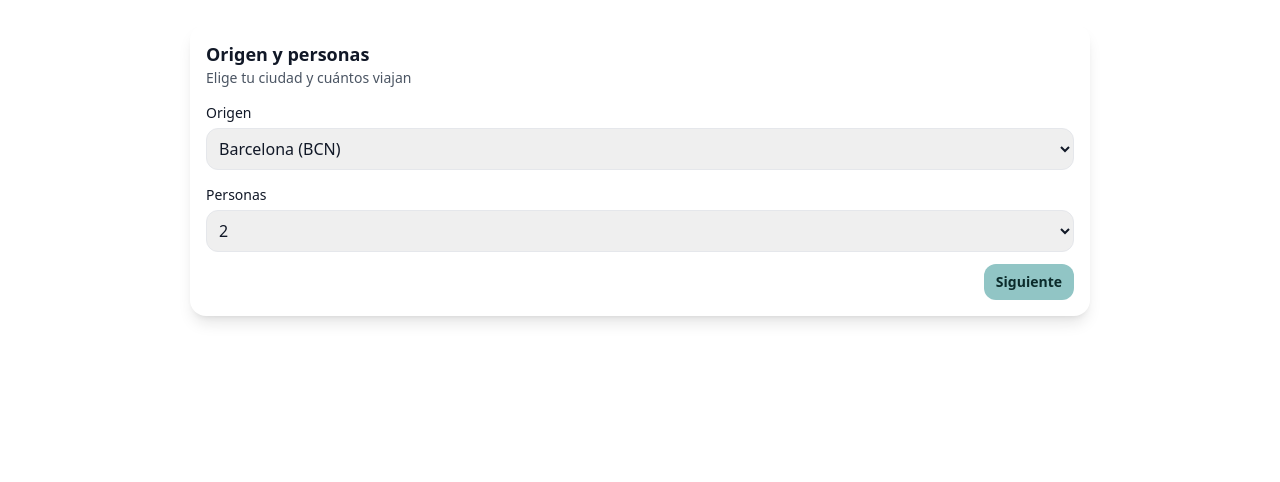
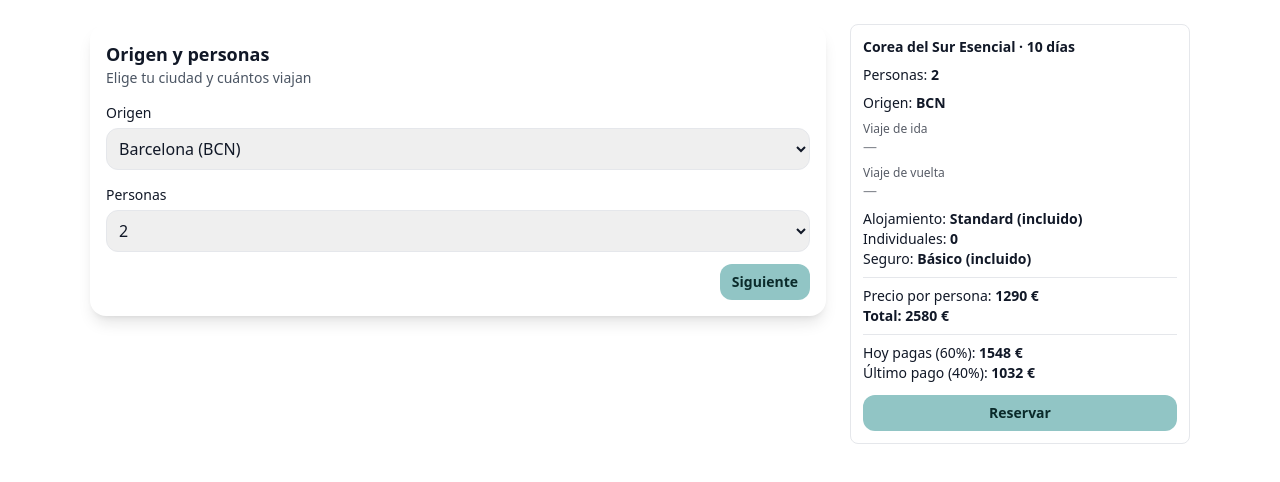
Before and after one commit to anabelce93/ktt, a Next.js app: page / in a window 1280 px wide. Shown: the top 482 px of the page. Built offline with nearby package versions, Linux system fonts and the light colour scheme.

Commit message:
Update Widget.tsx

```diff
--- a/components/Widget.tsx
+++ b/components/Widget.tsx
@@ -2,7 +2,8 @@
 import React, { useState } from "react";
 import StepHeader from "./StepHeader";
 import Calendar from "./Calendar";
-import FlightsList from "./FlightsList";
+import FlightsList, { FlightOption } from "./FlightsList";
+import SummaryPanel from "./SummaryPanel";
 
 type Step = "op" | "cal" | "flights" | "hot" | "ins" | "sum";
 
@@ -11,28 +12,28 @@ export default function Widget() {
   const [pax, setPax] = useState(2);
   const [step, setStep] = useState<Step>("op");
   const [dates, setDates] = useState<{ dep: string; ret: string } | null>(null);
-  const [selectedFlightId, setSelectedFlightId] = useState<string | null>(null);
-  const [selectedOption, setSelectedOption] = useState<any>(null);
+  const [selectedFlight, setSelectedFlight] = useState<FlightOption | null>(null);
   const [lux, setLux] = useState(false);
   const [singleRooms, setSingleRooms] = useState(0);
   const [insurance, setInsurance] = useState(false);
 
+  // base por persona según temporada — de momento, si lo tenías en backend, pásalo aquí como prop o calcúlalo allí
+  const [baseFarePerPerson, setBaseFarePerPerson] = useState(1290);
+
+  const [summaryOpenMobile, setSummaryOpenMobile] = useState(false);
+
   return (
-    <div className="max-w-[900px] w-full mx-auto">
+    <div className="w-full max-w-[1100px] mx-auto">
+      {/* Layout: izquierda flujo, derecha resumen (lg) */}
+      <div className="grid grid-cols-1 lg:grid-cols-[1fr_340px] gap-6">
+        <div>
           {step === "op" && (
             <div className="card">
-          <StepHeader
-            title="Origen y personas"
-            subtitle="Elige tu ciudad y cuántos viajan"
-          />
+              <StepHeader title="Origen y personas" subtitle="Elige tu ciudad y cuántos viajan" />
               <div className="space-y-3">
                 <div>
                   <label className="text-sm font-medium">Origen</label>
-              <select
-                className="select"
-                value={origin}
-                onChange={(e) => setOrigin(e.target.value)}
-              >
+                  <select className="select" value={origin} onChange={(e) => setOrigin(e.target.value)}>
                     <option value="BCN">Barcelona (BCN)</option>
                     <option value="MAD">Madrid (MAD)</option>
                     <option value="VLC">Valencia (VLC)</option>
@@ -42,36 +43,22 @@ export default function Widget() {
                 </div>
                 <div>
                   <label className="text-sm font-medium">Personas</label>
-              <select
-                className="select"
-                value={pax}
-                onChange={(e) => setPax(parseInt(e.target.value))}
-              >
+                  <select className="select" value={pax} onChange={(e) => setPax(parseInt(e.target.value))}>
                     {[1, 2, 3, 4, 5, 6].map((n) => (
-                  <option key={n} value={n}>
-                    {n}
-                  </option>
+                      <option key={n} value={n}>{n}</option>
                     ))}
                   </select>
                 </div>
                 <div className="flex justify-end">
-              <button className="btn btn-primary" onClick={() => setStep("cal")}>
-                Siguiente
-              </button>
+                  <button className="btn btn-primary" onClick={() => setStep("cal")}>Siguiente</button>
                 </div>
               </div>
             </div>
           )}
 
-      {step === "cal" && dates === null && (
-        <div className="space-y-3">
+          {step === "cal" && (
             <div className="card">
-            <StepHeader
-              title="Selecciona fecha"
-              subtitle="Mostramos fechas con disponibilidad"
-            />
-
-            {/* Calendario */}
+              <StepHeader title="Selecciona fecha" subtitle="Mostramos fechas con disponibilidad" />
               <Calendar
                 origin={origin}
                 pax={pax}
@@ -80,14 +67,10 @@ export default function Widget() {
                   setStep("flights");
                 }}
               />
-
-
-            {/* bajo el calendario: que queden en una sola fila también en móvil */}
-            <div className="flex justify-between mt-4">
-              <button className="btn btn-secondary" onClick={() => setStep("op")}>
-                Atrás
-              </button>
-            </div>
+              {/* fila de botones baja: Atrás izq (el Siguiente está en Calendar a la derecha) */}
+              <div className="mt-4 flex justify-between">
+                <button className="btn btn-secondary" onClick={() => setStep("op")}>Atrás</button>
+                <div /> {/* hueco para que quede alineado con el Siguiente del Calendar */}
               </div>
             </div>
           )}
@@ -95,14 +78,14 @@ export default function Widget() {
           {step === "flights" && dates && (
             <FlightsList
               origin={origin}
-  departure={dates!.dep}
-  ret={dates!.ret}
+              departure={dates.dep}
+              ret={dates.ret}
               pax={pax}
               onBack={() => setStep("cal")}
-  onConfirm={(id: string, opt: any) => {
-    setSelectedFlightId(id);
-    setSelectedOption(opt);
-    setStep("hot"); // avanzar tras confirmar
+              onConfirm={(_id, opt) => {
+                setSelectedFlight(opt);
+                setStep("hot");
+                setSummaryOpenMobile(true);
               }}
             />
           )}
@@ -118,36 +101,26 @@ export default function Widget() {
                     value={lux ? "lux" : "base"}
                     onChange={(e) => setLux(e.target.value === "lux")}
                   >
-                <option value="base">Base (+0 €)</option>
+                    <option value="base">Standard (incluido)</option>
                     <option value="lux">Luxury (+400 €/persona)</option>
                   </select>
                 </div>
                 <div>
-              <label className="text-sm font-medium">
-                Habitaciones individuales
-              </label>
+                  <label className="text-sm font-medium">Habitaciones individuales</label>
                   <select
                     className="select"
                     value={singleRooms}
                     onChange={(e) => setSingleRooms(parseInt(e.target.value))}
                   >
                     {Array.from({ length: pax + 1 }).map((_, i) => (
-                  <option key={i} value={i}>
-                    {i}
-                  </option>
+                      <option key={i} value={i}>{i}</option>
                     ))}
                   </select>
-              <div className="text-xs text-gray-600 mt-1">
-                +280 € por persona en individual
-              </div>
+                  <div className="text-xs text-gray-600 mt-1">+280 € por persona en individual</div>
                 </div>
                 <div className="flex justify-between">
-              <button className="btn btn-secondary" onClick={() => setStep("flights")}>
-                Atrás
-              </button>
-              <button className="btn btn-primary" onClick={() => setStep("ins")}>
-                Siguiente
-              </button>
+                  <button className="btn btn-secondary" onClick={() => setStep("flights")}>Atrás</button>
+                  <button className="btn btn-primary" onClick={() => setStep("ins")}>Siguiente</button>
                 </div>
               </div>
             </div>
@@ -164,17 +137,13 @@ export default function Widget() {
                     value={insurance ? "plus" : "base"}
                     onChange={(e) => setInsurance(e.target.value === "plus")}
                   >
-                <option value="base">Básico (+0 €)</option>
+                    <option value="base">Básico (incluido)</option>
                     <option value="plus">Ampliado (+100 €/persona)</option>
                   </select>
                 </div>
                 <div className="flex justify-between">
-              <button className="btn btn-secondary" onClick={() => setStep("hot")}>
-                Atrás
-              </button>
-              <button className="btn btn-primary" onClick={() => setStep("sum")}>
-                Siguiente
-              </button>
+                  <button className="btn btn-secondary" onClick={() => setStep("hot")}>Atrás</button>
+                  <button className="btn btn-primary" onClick={() => setStep("sum")}>Siguiente</button>
                 </div>
               </div>
             </div>
@@ -182,46 +151,34 @@ export default function Widget() {
 
           {step === "sum" && (
             <div className="card">
-          <StepHeader title="Resumen" subtitle="Revisa antes de pagar" />
-          <div className="text-sm space-y-1">
-            <div>
-              Origen: <strong>{origin}</strong>
-            </div>
-            <div>
-              Personas: <strong>{pax}</strong>
-            </div>
-            <div>
-              Fechas: <strong>{dates?.dep}</strong> → <strong>{dates?.ret}</strong>
-            </div>
-            <div>
-              Vuelo: <strong>{selectedFlightId ? "Seleccionado" : "No seleccionado"}</strong>
-            </div>
-            <div>
-              Alojamiento:{" "}
-              <strong>{lux ? "Luxury +400€/persona" : "Base"}</strong>
-            </div>
-            <div>
-              Individuales: <strong>{singleRooms} × +280€</strong>
-            </div>
-            <div>
-              Seguro: <strong>{insurance ? "+100€/persona" : "Base"}</strong>
-            </div>
-          </div>
+              <StepHeader title="Resumen final" subtitle="Revisa antes de pagar" />
+              <div className="text-sm opacity-70">Aquí añadiremos el itinerario y detalles incluidos.</div>
               <div className="flex justify-between mt-3">
-            <button className="btn btn-secondary" onClick={() => setStep("ins")}>
-              Atrás
-            </button>
-            <button
-              className="btn btn-primary"
-              onClick={() =>
-                alert("Pago: lo implementamos en el siguiente paso (Stripe).")
-              }
-            >
+                <button className="btn btn-secondary" onClick={() => setStep("ins")}>Atrás</button>
+                <button className="btn btn-primary" onClick={() => alert("Pago (Stripe) en el siguiente paso.")}>
                   Pagar
                 </button>
               </div>
             </div>
           )}
         </div>
+
+        {/* Resumen lateral escritorio + cajón móvil */}
+        <aside>
+          <SummaryPanel
+            openMobile={summaryOpenMobile}
+            onToggleMobile={setSummaryOpenMobile}
+            origin={origin}
+            pax={pax}
+            dates={dates}
+            selected={selectedFlight}
+            lux={lux}
+            singleRooms={singleRooms}
+            insurance={insurance}
+            baseFarePerPerson={baseFarePerPerson}
+          />
+        </aside>
+      </div>
+    </div>
   );
 }
```
Lines whose indentation alone changed are shown as unchanged.
